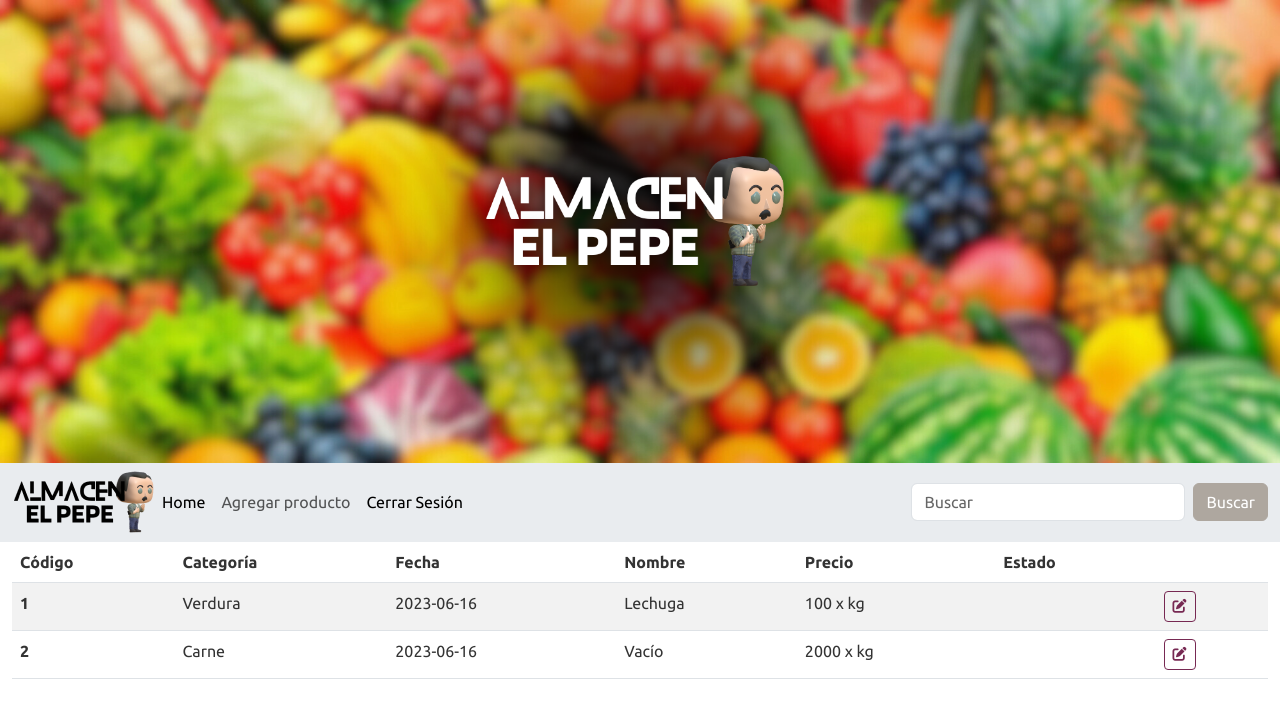
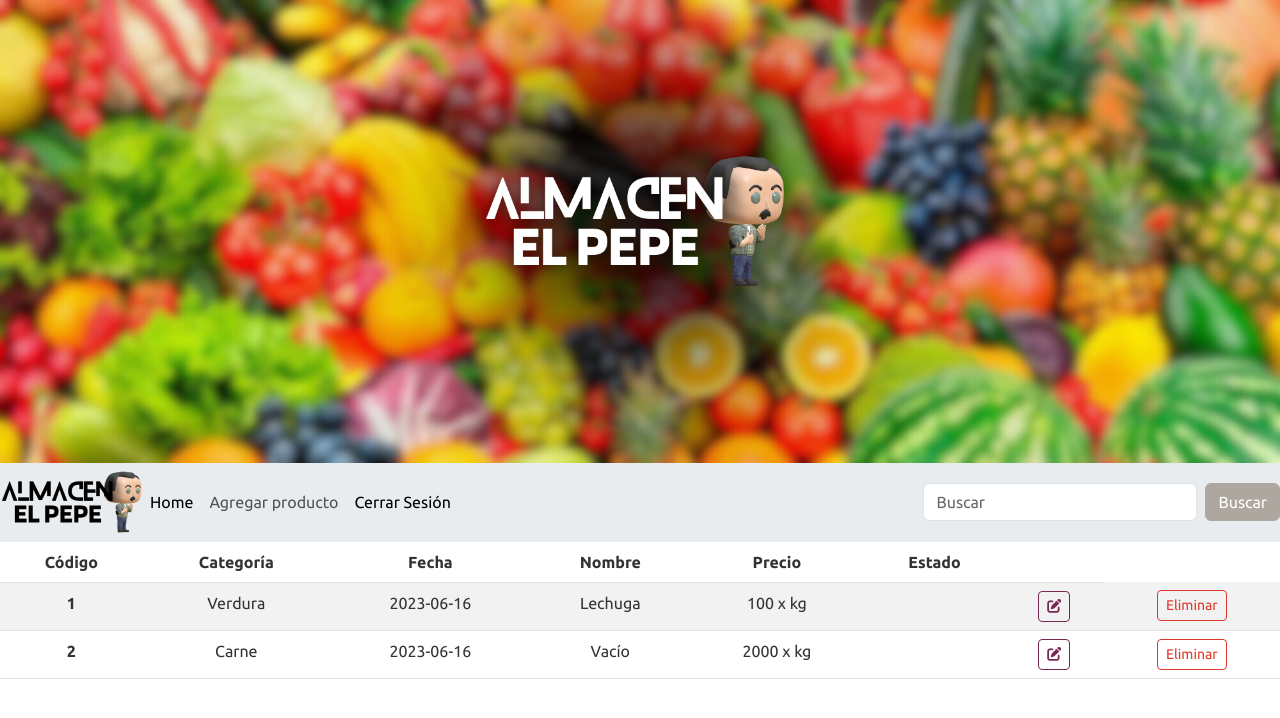
Before and after one commit to andreJesusTorres/theor, a PHP site: page /incuyo/indexAdmin.php in a window 1280 px wide. Shown: the top 718 px of the page. Run offline with PHP 8.4, Linux system fonts and the light colour scheme; data comes from the database, SQL or seed files in the repository; data that the repository does not hold is empty.

Commit message:
Pulienendo y agregando eliminar

```diff
--- a/consultas.php
+++ b/consultas.php
@@ -45,6 +45,12 @@ function listarSesion()
                                 <button class="btn btn-sm btn-outline-dark" name="codigo" value="' . $datos["codigo"] . '">
                                     <i class="fa-solid fa-pen-to-square"></i>
                                 </button>
+                            </form>
+                        </td>
+                        <td>
+                            <form method="POST" action="eliminar.php">
+                                <input type="hidden" name="codigo" value="' . $datos["codigo"] . '">
+                                <button class="btn btn-sm btn-outline-danger" name="botonEliminar">Eliminar</button>
                             </form>
                         </td>
                     </tr>
--- a/indexAdmin.php
+++ b/indexAdmin.php
@@ -47,6 +47,19 @@ require_once("consultas.php");
     $conexion = conectar();
     if ($conexion != null) {
         echo '
+        <style>
+            .container-fluid {
+                padding-left: 0;
+                padding-right: 0;
+            }
+            .table-responsive {
+                margin: 0 auto;
+            }
+            .table td,
+            .table th {
+                text-align: center;
+            }
+        </style>
         <div class="container-fluid">
             <div class="table-responsive">
                 <table class="table table-striped">
@@ -78,4 +91,5 @@ require_once("consultas.php");
     }
 	?>
 
+
 	<script src="js/bootstrap.bundle.js"></script>
```
Also changed, not shown: eliminar.php (added, +18 -0 lines), index.php (+14 -0 lines). Lines whose indentation alone changed are shown as unchanged.
